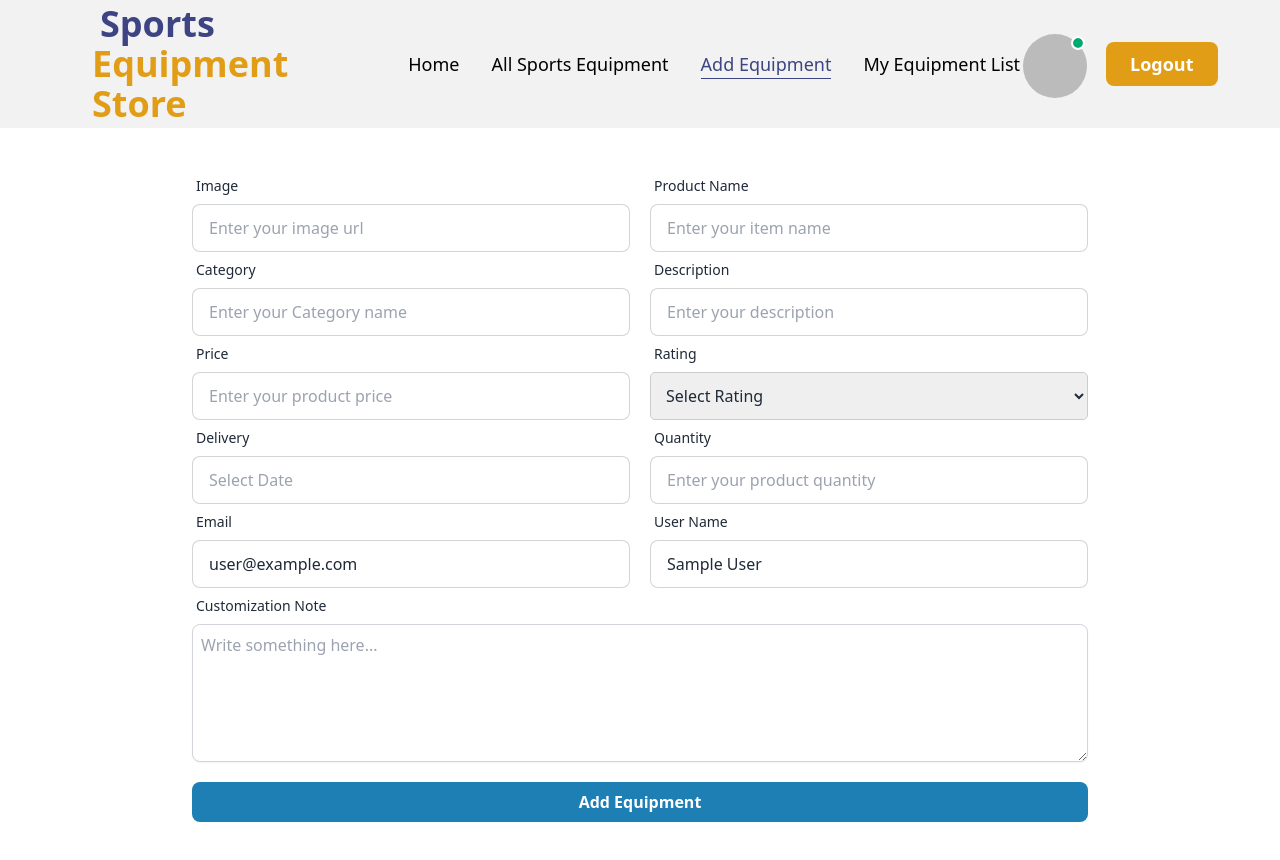
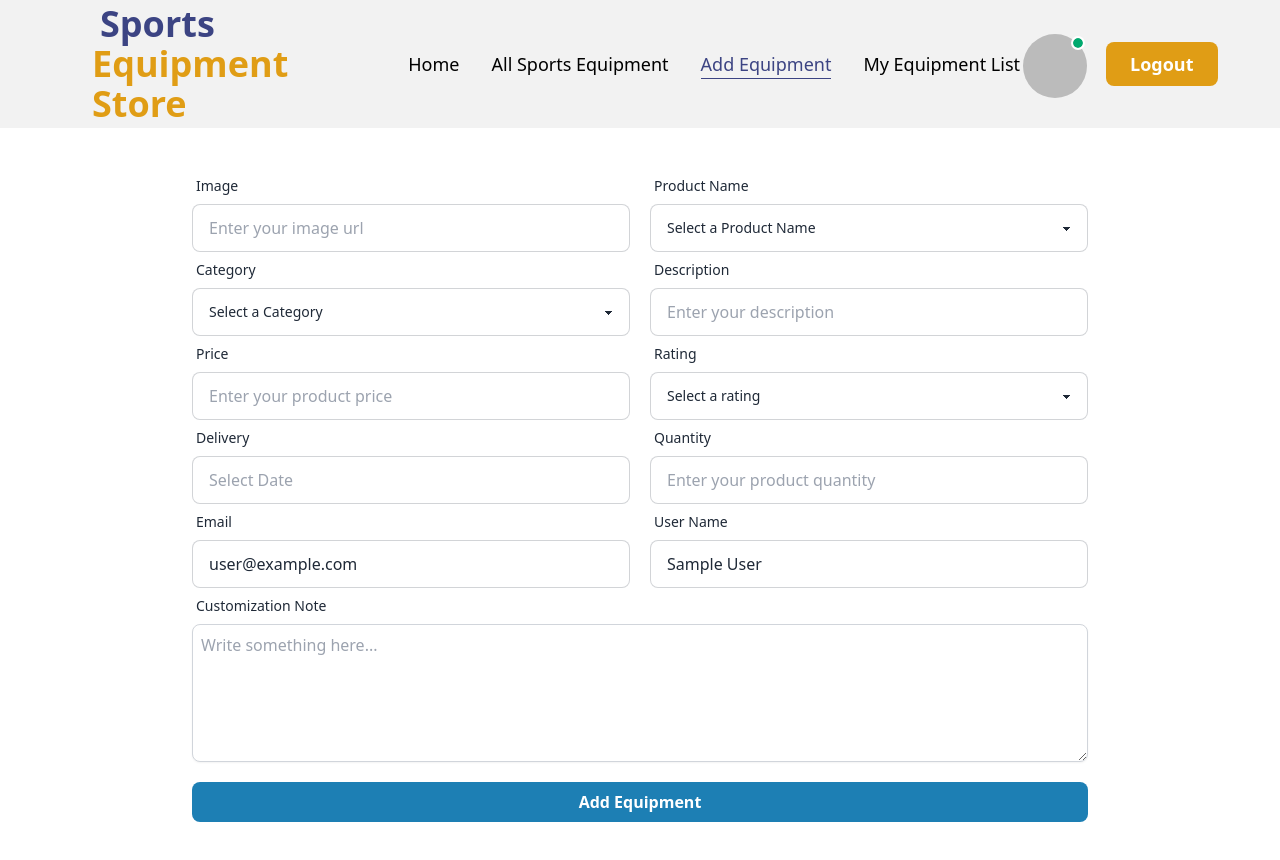
Before and after one commit to azmiruddin-143/Client-Sports-Store, a React (Vite) app: page /addEquipment in a window 1280 px wide. Shown: the top 860 px of the page. Built offline with nearby package versions, Linux system fonts and the light colour scheme; no server answers; sample sign-in values are in the browser's storage.

Commit message:
SingleEquipment card design complete

```diff
--- a/src/Componenets/AddEquipment/AddEquipment.jsx
+++ b/src/Componenets/AddEquipment/AddEquipment.jsx
@@ -4,8 +4,8 @@ import "react-datepicker/dist/react-datepicker.css";
 import Swal from 'sweetalert2'
 import { authContext } from '../AuthProvider/AuthProvider';
 const AddEquipment = () => {
-    const {user} = useContext(authContext)
-    const [rating, setRating] = useState("");
+    const { user } = useContext(authContext)
+    // const [rating, setRating] = useState("");
     const [selectedDate, setSelectedDate] = useState("");
     const handleDateChange = (date) => {
         if (date) {
@@ -18,9 +18,9 @@ const AddEquipment = () => {
         }
     };
 
-    const handleRatingChange = (e) => {
-        setRating(e.target.value);
-    };
+    // const handleRatingChange = (e) => {
+    //     setRating(e.target.value);
+    // };
 
     const addEquipmentForm = (e) => {
         e.preventDefault()
@@ -30,11 +30,12 @@ const AddEquipment = () => {
         const category = from.category.value
         const description = from.description.value
         const price = from.price.value
+        const rating = from.rating.value
         const quantity = from.quantity.value
         const email = from.email.value
         const userName = from.username.value
         const note = from.note.value
-        const equipmentObject = { image, productName, category, description, price, rating, selectedDate, quantity, email,userName, note, }
+        const equipmentObject = { image, productName, category, description, price, rating, selectedDate, quantity, email, userName, note, }
         console.log(equipmentObject);
 
 
@@ -57,6 +58,10 @@ const AddEquipment = () => {
                     });
 
                     from.reset()
+                    setSelectedDate("");
+                    from.productname.value = "";
+                    from.category.value = "";
+                    from.rating.value = "";
 
 
                 }
@@ -82,7 +87,16 @@ const AddEquipment = () => {
                             <span className="label-text"> Product Name</span>
                         </label>
 
-                        <input type="text" name='productname' placeholder="Enter your item name" className="input input-bordered" required />
+                        <select name="productname" className="select select-bordered" required>
+                            <option disabled selected>
+                                Select a Product Name
+                            </option>
+                            <option value="Football">Football</option>
+                            <option value="Basketball">Basketball</option>
+                            <option value="Tennis">Tennis</option>
+                            <option value="Cricket">Cricket</option>
+                            <option value="Hockey">Hockey</option>
+                        </select>
                     </div>
                 </div>
                 <div className='sm:flex gap-5'>
@@ -90,7 +104,16 @@ const AddEquipment = () => {
                         <label className="label">
                             <span className="label-text">Category</span>
                         </label>
-                        <input type="text" name='category' placeholder="Enter your Category name" className="input input-bordered" required />
+                        <select name="category" className="select select-bordered" required>
+                            <option disabled selected>
+                                Select a Category
+                            </option>
+                            <option value="Football">Football</option>
+                            <option value="Basketball">Basketball</option>
+                            <option value="Tennis">Tennis</option>
+                            <option value="Cricket">Cricket</option>
+                            <option value="Hockey">Hockey</option>
+                        </select>
                     </div>
                     <div className="form-control w-full">
                         <label className="label">
@@ -111,22 +134,15 @@ const AddEquipment = () => {
                             <span className="label-text">Rating</span>
                         </label>
                         {/* <input type="text" name='rating' placeholder="Enter your rating" className="input input-bordered" required /> */}
-                        <select
-                            onChange={handleRatingChange}
-                            required
-                            value={rating}
-                            style={{
-                                padding: "11px 11px",
-                                fontSize: "16px",
-                                border: "1px solid #ccc",
-                                borderRadius: "5px",
-                            }}
-                        >
-                            <option value="">Select Rating</option>
+                        <select name="rating" className="select select-bordered" required>
+                            <option disabled selected>
+                                Select a rating
+                            </option>
                             <option value="1">1</option>
-                            <option value="2">2</option>
-                            <option value="3">3</option>
+                            <option value="2.5">2.2</option>
+                            <option value="3.8">3.8</option>
                             <option value="4">4</option>
+                            <option value="4.2">4.2</option>
                             <option value="5">5</option>
                         </select>
                     </div>
@@ -167,7 +183,7 @@ const AddEquipment = () => {
                             <span className="label-text">User Name</span>
                         </label>
                         <input type="text"
-                             name='username' value={user?.displayName} placeholder="Enter your product quantity" className="input input-bordered" required />
+                            name='username' value={user?.displayName} placeholder="Enter your product quantity" className="input input-bordered" required />
                     </div>
                 </div>
 
@@ -194,3 +210,26 @@ const AddEquipment = () => {
 };
 
 export default AddEquipment;
+
+
+
+
+
+{/* <select
+                            onChange={handleRatingChange}
+                            required
+                            value={rating}
+                            style={{
+                                padding: "11px 11px",
+                                fontSize: "16px",
+                                border: "1px solid #ccc",
+                                borderRadius: "5px",
+                            }}
+                        >
+                            <option value="">Select Rating</option>
+                            <option value="1">1</option>
+                            <option value="2">2</option>
+                            <option value="3">3</option>
+                            <option value="4">4</option>
+                            <option value="5">5</option>
+                        </select> */}
--- a/src/Componenets/MyEquipment/MyEquipment.jsx
+++ b/src/Componenets/MyEquipment/MyEquipment.jsx
@@ -1,8 +1,9 @@
 import React, { useContext, useEffect, useState } from 'react';
 import { authContext } from '../AuthProvider/AuthProvider';
+import SingleEquipment from './SingleEquipment';
 
 const MyEquipment = () => {
-    const {user} = useContext(authContext)
+    const { user } = useContext(authContext)
     const [equipment, setEquipment] = useState([]);
     console.log(equipment);
     const userEmail = user.email // Replace with actual logged-in user's email
@@ -25,16 +26,13 @@ const MyEquipment = () => {
 
     return (
         <div>
-        <h1>My Equipment 10 List</h1>
-        <ul>
-          {equipment.map((item) => (
-            <li key={item._id}>
-              <h2>{item.name}</h2>
-              <p>{item.description}</p>
-              <p>Price: ${item.price}</p>
-            </li>
-          ))}
-        </ul>
+            <h1>{equipment.length}</h1>
+
+            <div className='grid xl:grid-cols-4 lg:grid-cols-3 grid-cols-1 place-items-center'>
+                {
+                  equipment.map(equipment => <SingleEquipment key={equipment._id} equipment ={equipment} ></SingleEquipment>)
+                }
+            </div>
         </div>
     );
 };
--- /dev/null
+++ b/src/Componenets/MyEquipment/SingleEquipment.jsx
@@ -0,0 +1,65 @@
+import React from 'react';
+import ReactStars from 'react-stars';
+import { FaEdit, FaTrashAlt } from "react-icons/fa";
+
+const SingleEquipment = ({ equipment }) => {
+    const { _id, image, productName, category, description, price, rating, selectedDate, quantity, note } = equipment
+
+    const diletCard = (_id) =>{
+        console.log("dilet",_id);
+    }
+    return (
+        <div>
+            <div class="p-4">
+                <div class="max-w-sm  border border-gray-200 rounded-lg shadow-lg bg-white hover:shadow-xl transition-shadow duration-300">
+                    {/* <!-- Badge --> */}
+                    <div class="relative">
+                        <div class="absolute top-2 left-2 bg-purple-100 text-purple-600 text-xs font-semibold py-1 px-2 rounded-full">
+                            {category}
+                        </div>
+                        <img className='rounded-md'
+                            src={image}
+                        />
+                    </div>
+
+                    {/* <!-- Content --> */}
+                    <div class="p-4">
+                        <h2 class="text-lg font-bold text-gray-800">
+                            {productName}
+                        </h2>
+                        <p class="text-sm text-gray-600 mb-3">{selectedDate}</p>
+                        <div class="text-sm flex items-center gap-1 text-gray-600 mb-3">
+                            {
+                                rating && <ReactStars
+                                    count={5}
+                                    value={rating || 5}
+                                    size={24}
+                                    activeColor="#ffd700"
+                                    edit={false}
+                                    color2="#e09d15"
+                                    color1='gray'
+                                />
+                            }
+
+                            <p className='mt-[5px]'>({rating})</p>
+                        </div>
+                        <div class="text-lg font-semibold text-gray-800 mb-4">${price}</div>
+
+                        {/* <!-- Buttons --> */}
+                        <div class="flex items-center justify-between">
+                            <button class="px-4 py-2 flex items-center gap-3 text-gray-600 border border-gray-400 rounded-md hover:bg-gray-100">
+                                Update
+                                <FaEdit size={20} />
+                            </button>
+                            <button onClick={()=>diletCard(_id)} class="px-4 py-2 flex items-center gap-3 bg-purple-500 text-white font-semibold rounded-md hover:bg-purple-600">
+                                Dilet <FaTrashAlt size={16} />
+                            </button>
+                        </div>
+                    </div>
+                </div>
+            </div>
+        </div>
+    );
+};
+
+export default SingleEquipment;
```
Lines whose indentation alone changed are shown as unchanged.
